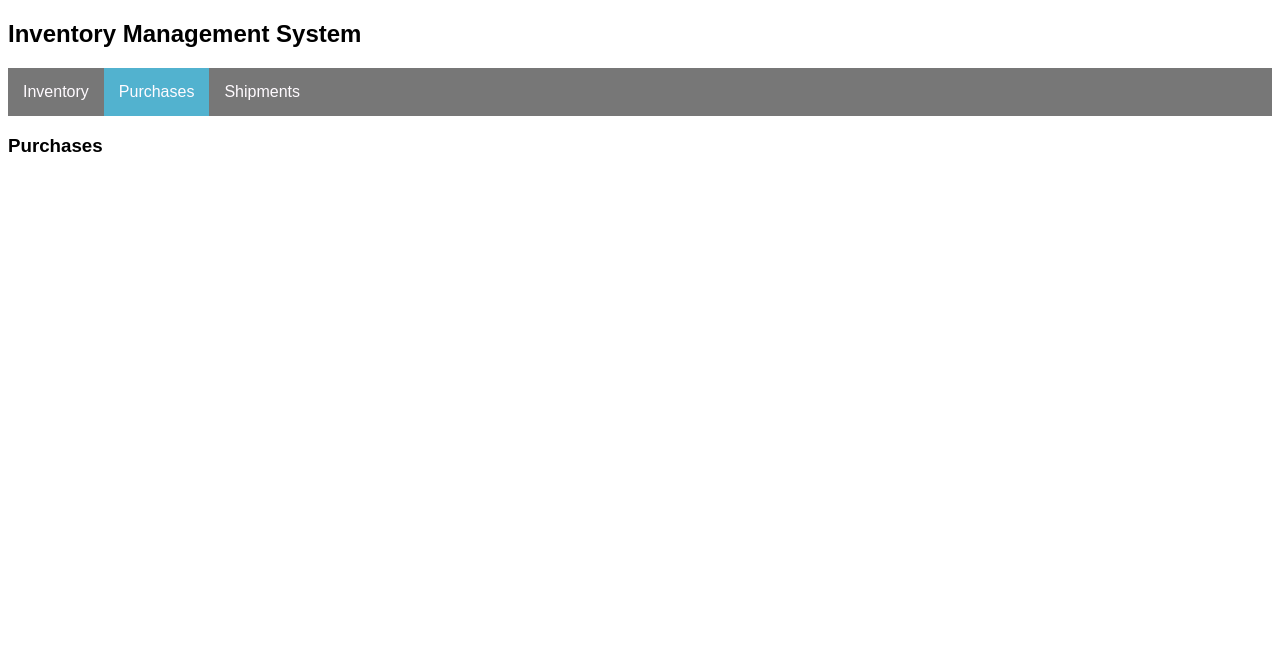
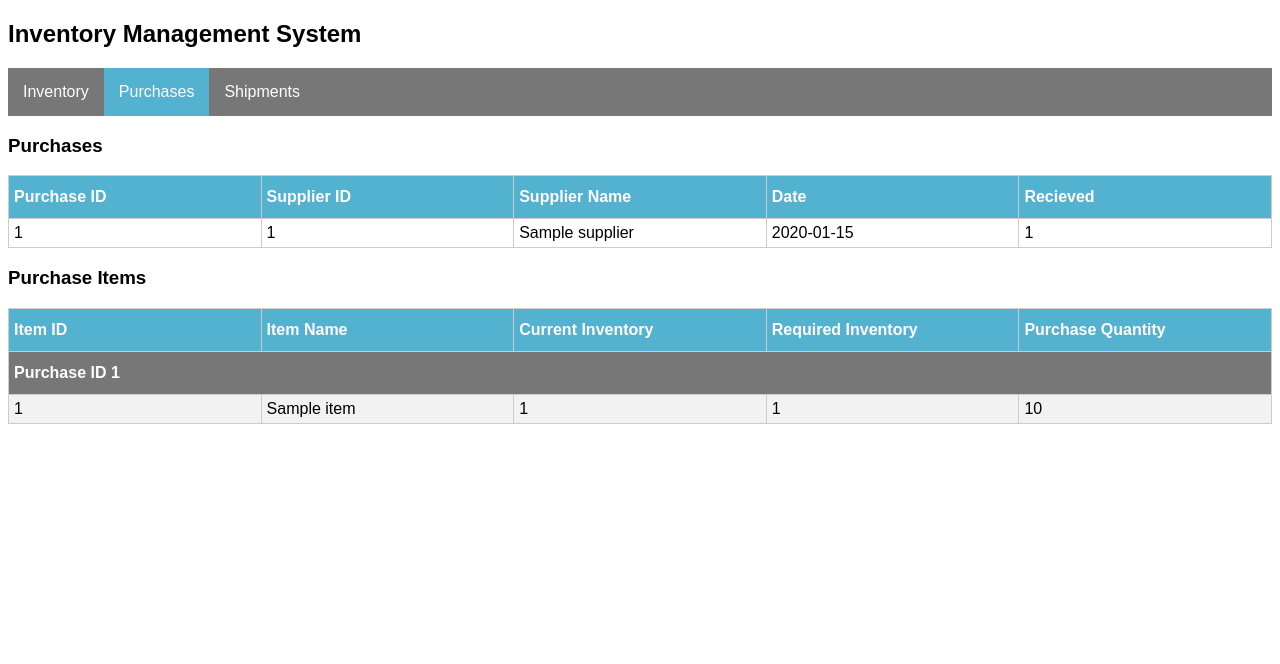
Before and after one commit to skylarbeaty/inventory-management, a PHP site: page /purchases.php in a window 1280 px wide. Shown: the top 664 px of the page. Run offline with PHP 8.4, Linux system fonts and the light colour scheme; tables that the repository leaves empty hold one stand-in row (values such as "Sample post").

Commit message:
Added tables to purchases and shipments
added tables to purchases showing all purchases, and a separate table showing the items in purchases arranged by which purchase they are in. Made a similar setup of tables on the shipments page

```diff
--- a/css/style.css
+++ b/css/style.css
@@ -51,6 +51,10 @@ body{
   color: #FFFBFF;
 }
 
+#table-sub-header{
+    background-color: #777;/*#a8ceda;*/
+}
+
 .footer {
     position: fixed;
     right: 0;
--- a/index.php
+++ b/index.php
@@ -9,7 +9,7 @@ include_once 'inc/nav.php';
 <table class="db-table">
     <thead>
         <tr>
-            <th>Id</th>
+            <th>ID</th>
             <th>Name</th>
             <th>Current Inventory</th>
             <th>Required Inventory</th>
--- a/purchases.php
+++ b/purchases.php
@@ -6,6 +6,80 @@ include_once 'inc/nav.php';
 ?>
 
 <h3>Purchases</h3>
+<table class="db-table">
+    <thead>
+        <tr>
+            <th>Purchase ID</th>
+            <th>Supplier ID</th>
+            <th>Supplier Name</th>
+            <th>Date</th>
+            <th>Recieved</th>
+        </tr>
+    </thead>
+    <tbody>
+        <?php
+        include_once 'inc/connect.php';
+        $results = mysqli_query($connection, "SELECT purchases.id, purchases.supplier_id, suppliers.supplier_name, purchases.date, purchases.recieved
+                FROM purchases INNER JOIN suppliers ON purchases.supplier_id=suppliers.id
+                ORDER BY purchases.id ASC");
+        while($row = mysqli_fetch_array($results)) {
+        ?>
+            <tr>
+                <td><?php echo $row['id']?></td>
+                <td><?php echo $row['supplier_id']?></td>
+                <td><?php echo $row['supplier_name']?></td>
+                <td><?php echo $row['date']?></td>
+                <td><?php echo $row['recieved']?></td>
+            </tr>
+        <?php
+        }
+        ?>
+    </tbody>
+</table>
+
+<h3>Purchase Items</h3>
+<table class="db-table">
+    <thead>
+        <tr>
+            <th>Item ID</th>
+            <th>Item Name</th>
+            <th>Current Inventory</th>
+            <th>Required Inventory</th>
+            <th>Purchase Quantity</th>
+        </tr>
+    </thead>
+    <tbody>
+        <?php
+        include_once 'inc/connect.php';
+        $query = "SELECT purchase_items.item_id, items.name, items.current_inventory, items.required_inventory, purchase_items.quantity, purchase_items.purchase_id
+                FROM purchase_items INNER JOIN items ON purchase_items.item_id=items.id
+                ORDER BY purchase_id ASC";
+        $results = mysqli_query($connection, $query);
+        $last_purchase_id = -1;
+        while($row = mysqli_fetch_array($results)) {
+            // print purchase id header each time there is a new one
+            if($last_purchase_id != $row['purchase_id']){
+                ?>
+                <tr>
+                    <th id="table-sub-header" colspan="5">Purchase ID <?php echo $row['purchase_id']?></th>
+                </tr>
+                <?php
+                $last_purchase_id = $row['purchase_id'];
+            }
+            //print the items for each purchase
+        ?>
+            <tr>
+                <td><?php echo $row['item_id']?></td>
+                <td><?php echo $row['name']?></td>
+                <td><?php echo $row['current_inventory']?></td>
+                <td><?php echo $row['required_inventory']?></td>
+                <td><?php echo $row['quantity']?></td>
+            </tr>
+        <?php
+        }
+        ?>
+    </tbody>
+</table>
 
 <?php
 include_once 'inc/footer.php'
```
Also changed, not shown: shipments.php (+72 -0 lines).
